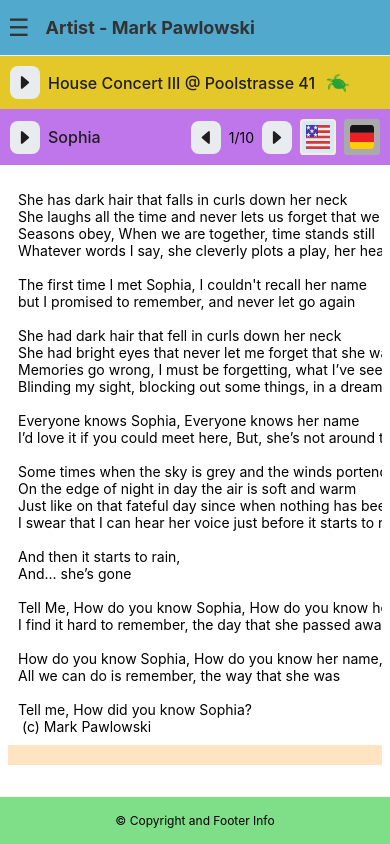
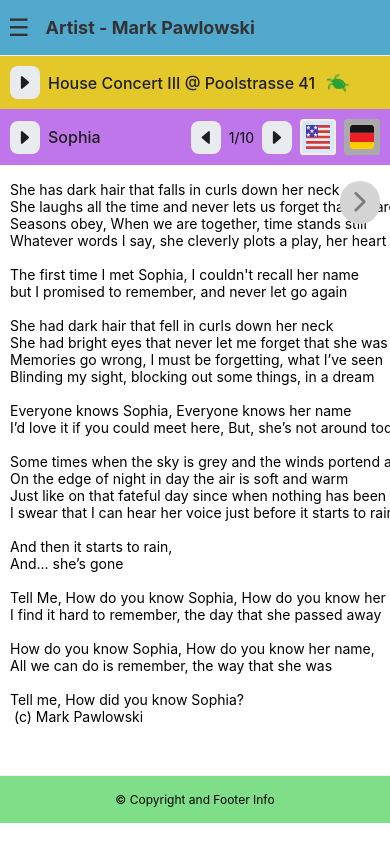
Before and after one commit to markpawl/EventsFromScratch, a React Native app: screen / in a window 390 px wide. Built offline with nearby package versions, Linux system fonts and the light colour scheme.

Commit message:
fix lyrics scrolling and add overflow indicator

```diff
--- a/App.tsx
+++ b/App.tsx
@@ -303,7 +303,7 @@ function MainScreen() {
       )}
 
       {/* 4. Lyrics View */}
-      <ScrollView style={styles.lyricsContainer} contentContainerStyle={styles.lyricsContent}>
+
         <PageContent
           current={current}
           onLanguageButtonPress={onLanguageButtonPress}
@@ -317,7 +317,7 @@ function MainScreen() {
           isFirst={isFirst}
           isLast={isLast}
         />
-      </ScrollView>
+
 
       {/* 5. Footer */}
       <>
--- a/components/PageContent.tsx
+++ b/components/PageContent.tsx
@@ -1,12 +1,22 @@
-import { View, Text, TouchableOpacity, ScrollView } from 'react-native';
+import { View, Text, TouchableOpacity, Dimensions, ScrollView } from 'react-native';
 import { PageContentStyles as styles } from './PageContentStyles';
+import { Ionicons } from '@expo/vector-icons';
+import { useState } from 'react';
 
-export const PageContent = (params:any) => {
+const screenWidth = Dimensions.get('window').width;
+const lyricsHeight = Dimensions.get('window').height - 250;
 
-    function getArtist(){
-        if(params.current.song.artist){
+export const PageContent = (params: any) => {
+
+    const [textWidth, setTextWidth] = useState(0);
+
+    // Check if text is wider than the screen
+    const isOverflowing = textWidth + 5 > screenWidth;
+
+    function getArtist() {
+        if (params.current.song.artist) {
             return params.current.song.artist;
-        }else{
+        } else {
             return params.current.event.artist.name;
         }
     }
@@ -22,10 +32,35 @@ export const PageContent = (params:any) => {
 
     return (
         <View>
-            <ScrollView horizontal={true} >
-                <Text style={styles.preContent}>{getLyrics() + " (c) " + getArtist()}</Text>
-            </ScrollView>
-            <View style={styles.pageEnd}></View>
-        </View>
+            <View style={{ top:0, height:lyricsHeight}} >{/* Set a fixed height for the ScrollView container */}
+                <ScrollView >
+                    <View>
+                        <ScrollView horizontal={true} >
+                            <Text
+                                style={styles.preContent}
+                                onLayout={(event) => {
+                                    const { width } = event.nativeEvent.layout;
+                                    setTextWidth(width);
+                                }}
+                            >
+                                {getLyrics() + " (c) " + getArtist()}
+                            </Text>
+                        </ScrollView>
+                    </View>
+                </ScrollView>
+            </View>
+            {/* Static Overflow Indicator */}
+            {isOverflowing && (
+
+                <View style={[styles.overflowIndicator]}>
+                    <Ionicons
+                    name="chevron-forward-outline"
+                    size={30}
+                    color="rgb(122, 123, 122)" />
+                </View>
+            )}
+
+            {/* <View style={styles.pageEnd}></View> */}
+        </View >
     );
 }
--- a/components/PageContentStyles.ts
+++ b/components/PageContentStyles.ts
@@ -4,7 +4,8 @@ import { Typography } from '../styles/typography'; // Import centralized typogra
 
 export const PageContentStyles = StyleSheet.create({
   preContent: {
-    margin: 10,
+    marginLeft: 10,
+    marginRight: 10,
     ...Typography.songLyrics, // 'large' is typically 18px
   },
   caretIcon: {
@@ -76,5 +77,47 @@ export const PageContentStyles = StyleSheet.create({
   // Additional styles that might be needed for the PageContent component
   languageButton: {
     marginLeft: 5, // Add some spacing between flags
-  }
+  },
+  overflowIndicator: {
+    position: 'absolute',
+    top: 0,
+    right: 10,
+    alignItems: 'center',
+    zIndex: 10, // Ensure the indicator is above the ScrollView content
+    backgroundColor: 'rgb(212, 212, 212)', // Semi-transparent background for better visibility
+    padding: 5,
+    borderRadius: 20,
+  },
+  indicator: {
+    backgroundColor: '#007AFF',
+    padding: 5,
+    marginBottom: 10,
+    alignItems: 'center',
+  },
+  indicatorWrapper: {
+    position: 'absolute',
+    right: 5,
+    // Using pointerEvents="none" ensures the icon doesn't
+    // block the user's ability to touch and swipe the ScrollView
+  },
+  indicatorText: {
+    color: 'white',
+    fontSize: 12,
+    fontWeight: 'bold',
+  },
+  lyricsContainer: {
+    flex: 1,
+    marginHorizontal: 8,
+  },
+  lyricsContent: {
+    paddingBottom: 0,
+    height: '110%',
+    overflow: 'scroll',
+ },
+  lyricsText: {
+    fontSize: 18,
+    lineHeight: 28,
+    color: '#333',
+    textAlign: 'left',
+  },
 });
```
